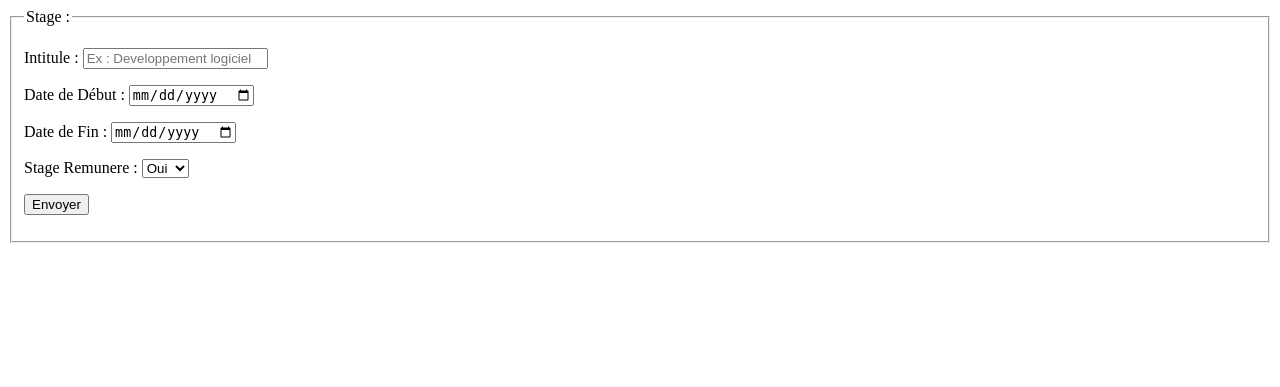
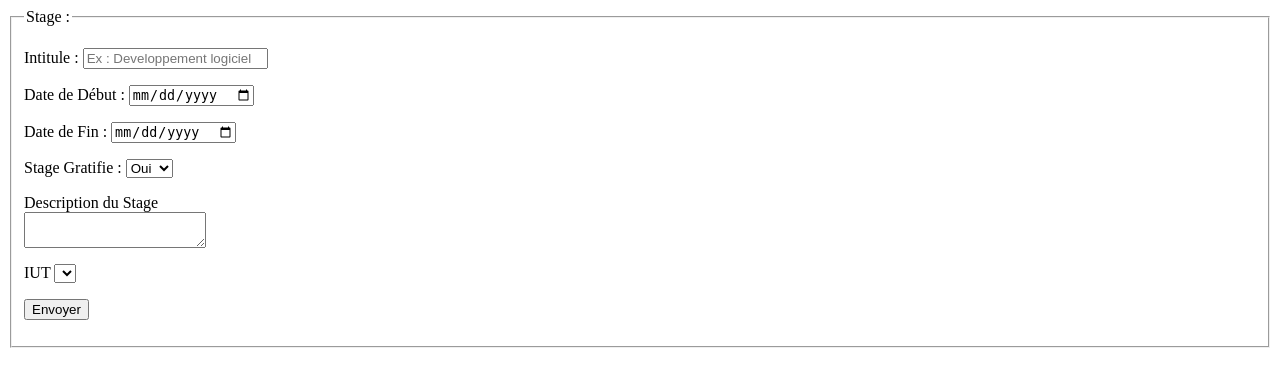
Before and after one commit to Taliraz/SiteIUT, a PHP site: the page made by view/stage/create.php in a window 1280 px wide. Shown: the top 387 px of the page. Run offline with PHP 8.4, Linux system fonts and the light colour scheme; the template is opened without the code that fills it, so the values that code supplies are empty.

Commit message:
Update view/stage/create.php

```diff
--- a/view/stage/create.php
+++ b/view/stage/create.php
@@ -1,30 +1,48 @@
 <html>
     <body>
-      <form method="post" action="index.php?action=created">
+      <form method="post" action="index.php?action=created&controller=stage">
         <fieldset>
           <legend>Stage :</legend>
           <p>
-            <label for="intitule_id">Intitule</label> :
-            <input type="text" placeholder="Ex : Developpement logiciel" name="intitule" id="intitule_id" required/>
+            <label for="intituleStage_id">Intitule</label> :
+            <input type="text" placeholder="Ex : Developpement logiciel" name="intituleStage" id="intituleStage_id" required/>
           </p>
 
           <p>
-            <label for="dateDeb_id">Date de Début</label> :
-            <input type="date" placeholder="Ex : 20/10/2018" name="dateDeb" id="dateDeb_id" required/>
+            <label for="dateDebStage_id">Date de Début</label> :
+            <input type="date" placeholder="Ex : 20/10/2018" name="dateDebStage" id="dateDebStage_id" required/>
           </p>
 
           <p>
-            <label for="dateDeb_id">Date de Fin</label> :
-            <input type="date" placeholder="Ex : 20/10/2018" name="dateFin" id="dateFin_id" required/>
+            <label for="dateFinStage_id">Date de Fin</label> :
+            <input type="date" placeholder="Ex : 20/10/2018" name="dateFinStage" id="dateFinStage_id" required/>
           </p>
 
           <p>
-            <label for="remunere_id">Stage Remunere</label> :
+            <label for="gratifie_id">Stage Gratifie</label> :
             <select name="remunere" id="remunere_id" required>
               <option value="true">Oui </option>
               <option value="false">Non </option>
             </select>
           </p>
+
+          <p>
+             <label for="descriptionStage_id">Description du Stage</label><br />
+             <textarea name="descriptionStage" id="descriptionStage_id"></textarea>
+         </p>
+
+         <p>
+            <label for="IUT_id">IUT</label>
+            <select name="idIUT" size="1" id="IUT_id">
+              <?php
+                $liste = ModelStage::getAllStages();
+                foreach ($liste as $valeur){
+                  echo '<option value="'.$valeur->getIdStage().'">'.$valeur->getIntituleStage().'</option>';
+                }
+              ?>
+          </select>
+        </p>
+
 
           <p>
             <input type="submit" value="Envoyer" />
```
